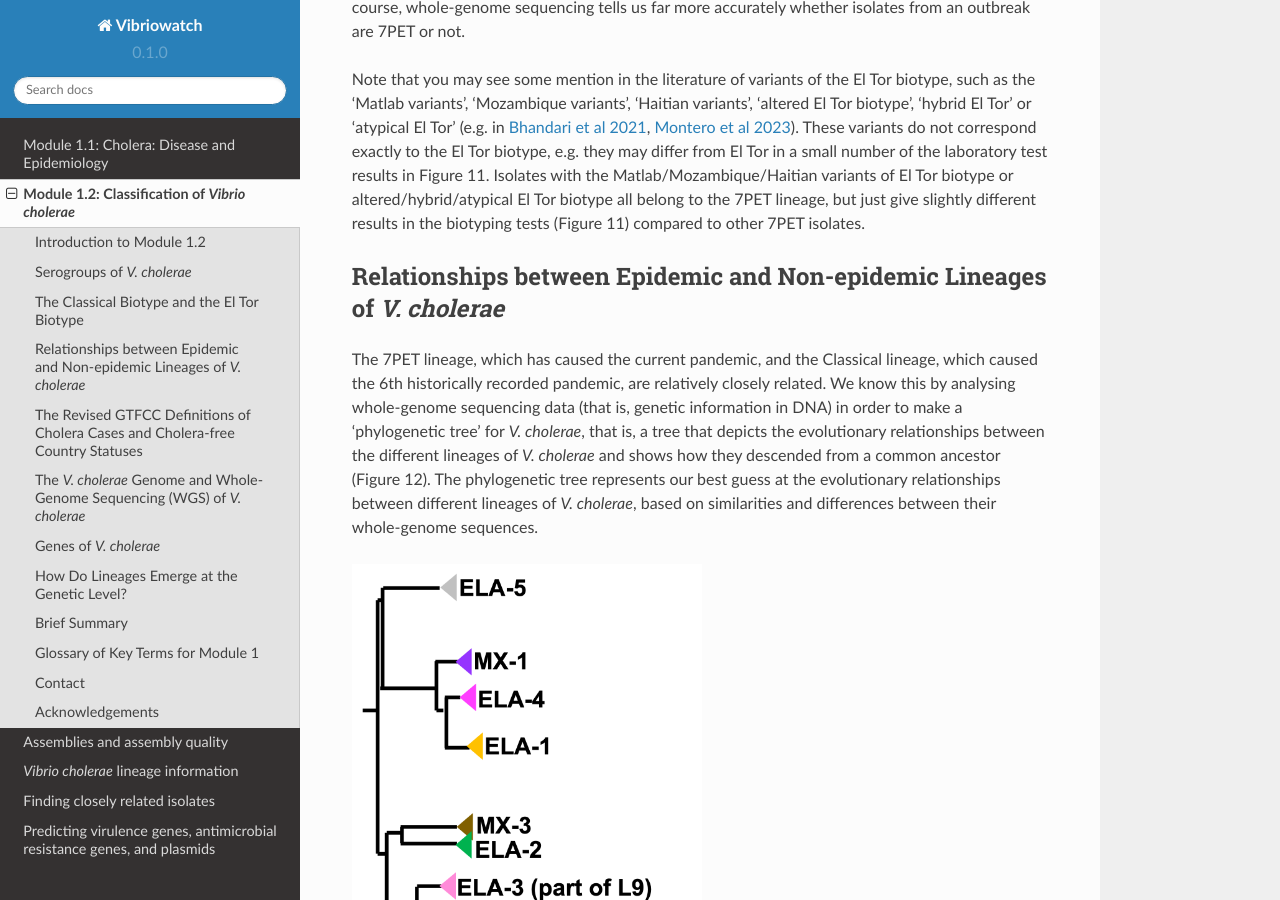
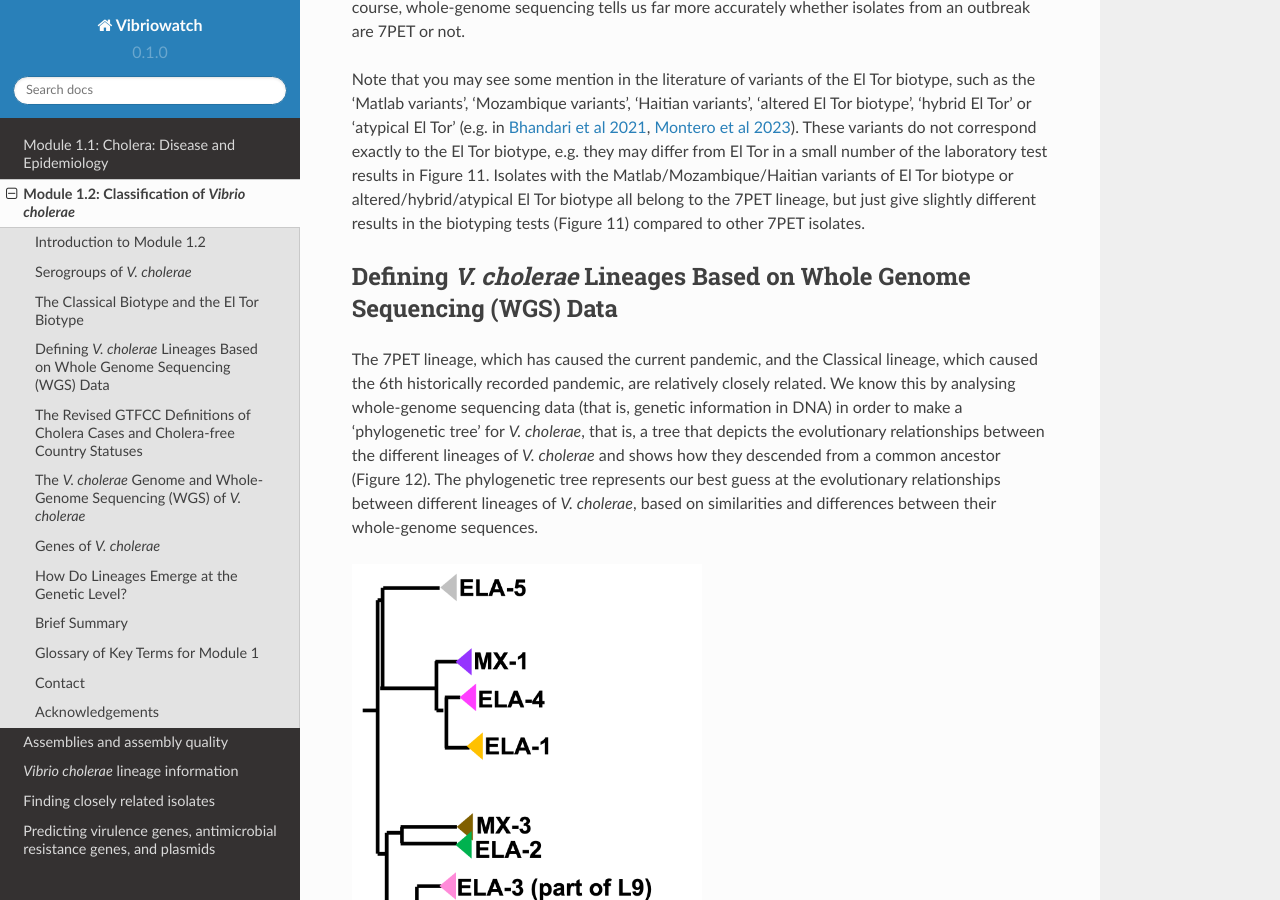
Before and after one commit to avrilcoghlan/cholerabook, a Sphinx documentation site: the page built from docs/source/vibriogenomes2.rst, in a window 1280 px wide and 900 px high, scrolled down 2873 px. Built offline with Sphinx 7.4.7 and the Read the Docs theme 2.0.0, drawn with Linux system fonts in a browser that asks for light colours.

Commit message:
Update vibriogenomes2.rst

```diff
--- a/docs/source/vibriogenomes2.rst
+++ b/docs/source/vibriogenomes2.rst
@@ -138,8 +138,8 @@ just give slightly different results in the biotyping tests (Figure 11) compared
 
 .. _Bhandari et al 2021: https://pubmed.ncbi.nlm.nih.gov/33482361/
 
-Relationships between Epidemic and Non-epidemic Lineages of *V. cholerae*
--------------------------------------------------------------------------
+Defining *V. cholerae* Lineages Based on Whole Genome Sequencing (WGS) Data
+---------------------------------------------------------------------------
 
 The 7PET lineage, which has caused the current pandemic, and the Classical lineage, which caused the 6th historically
 recorded pandemic, are relatively closely related. We know this by analysing whole-genome sequencing data (that is, genetic information in DNA) in order to make a 'phylogenetic tree' for *V. cholerae*, that is, a tree that depicts the evolutionary relationships between the different lineages of *V. cholerae* and shows how they descended from a common ancestor (Figure 12).
```
